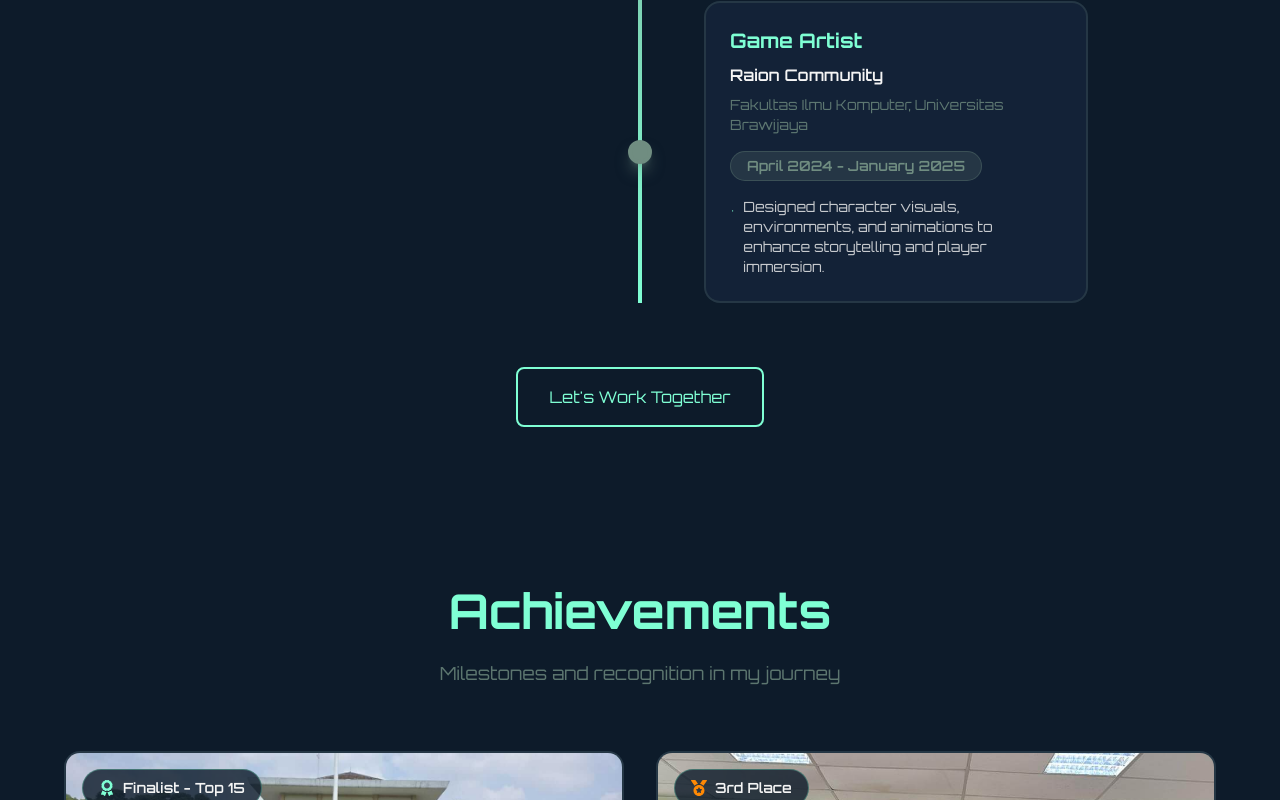
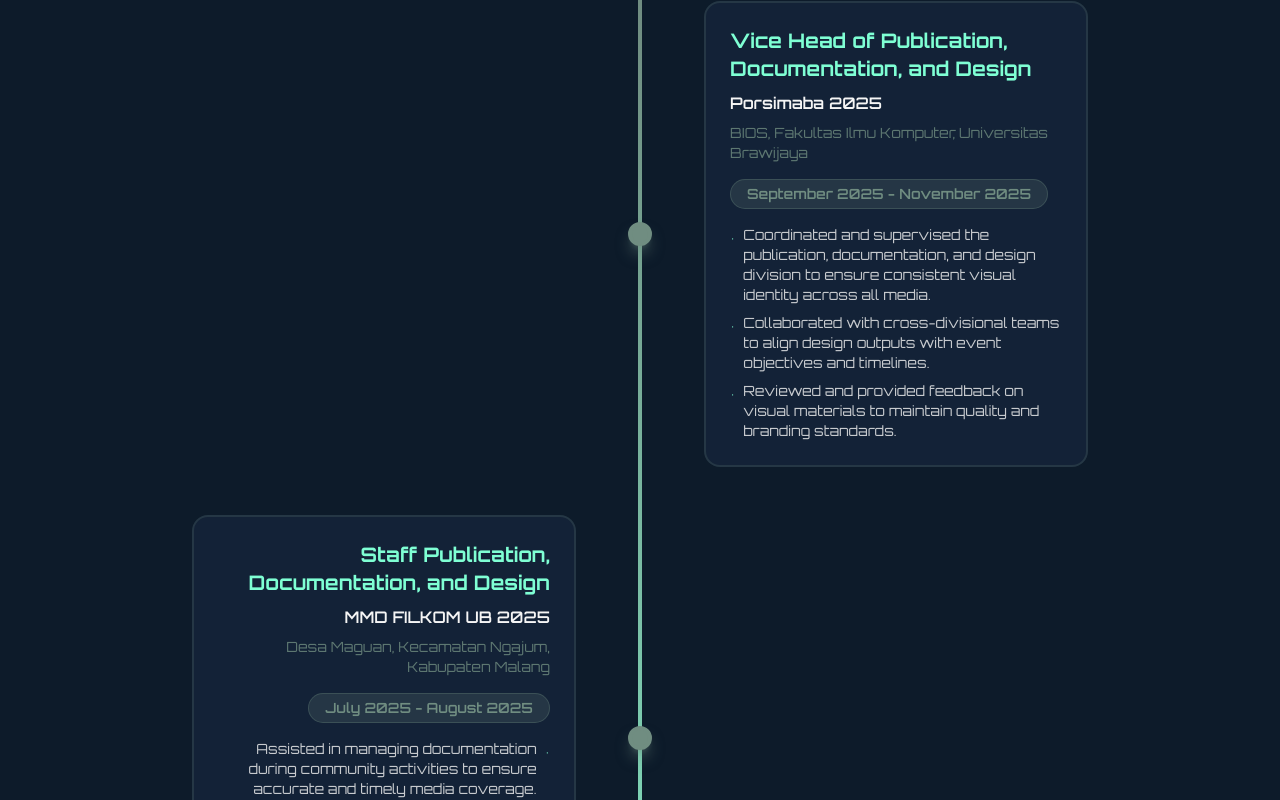
Before and after one commit to SutaSS/portofolio, a Next.js app: page / in a window 1280 px wide. Shown: the part 6200-7000 px from the top of the page. Built offline with nearby package versions, Linux system fonts and the light colour scheme.

Commit message:
refactor : add experiences

```diff
--- a/src/app/data/experience.ts
+++ b/src/app/data/experience.ts
@@ -41,6 +41,32 @@ export const experiences: Experience[] = [
   },
   {
     id: '4',
+    title: 'Vice Head of Publication, Documentation, and Design',
+    company: 'Porsimaba 2025',
+    location: 'BIOS, Fakultas Ilmu Komputer, Universitas Brawijaya',
+    period: 'September 2025 - November 2025',
+    description: [
+      'Coordinated and supervised the publication, documentation, and design division to ensure consistent visual identity across all media.',
+      'Collaborated with cross-divisional teams to align design outputs with event objectives and timelines.',
+      'Reviewed and provided feedback on visual materials to maintain quality and branding standards.',
+    ],
+    current: false,
+  },
+  {
+    id: '5',
+    title: 'Staff Publication, Documentation, and Design',
+    company: 'MMD FILKOM UB 2025',
+    location: 'Desa Maguan, Kecamatan Ngajum, Kabupaten Malang',
+    period: 'July 2025 - August 2025',
+    description: [
+      'Assisted in managing documentation during community activities to ensure accurate and timely media coverage.',
+      'Created visual content including posters, social media assets, and event documentation to support program outreach.',
+      'Supported publication needs for social media and internal reports.',
+    ],
+    current: false,
+  },
+  {
+    id: '6',
     title: 'Game Artist',
     company: 'Raion Community',
     location: 'Fakultas Ilmu Komputer, Universitas Brawijaya',
```
